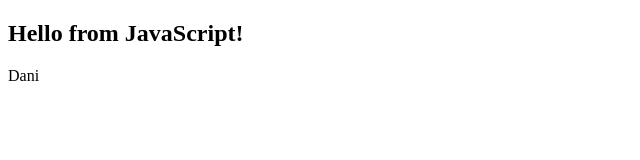
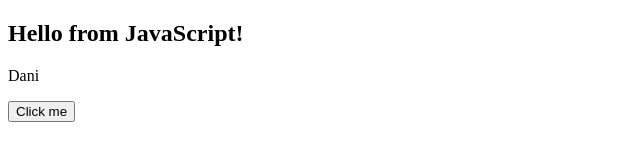
Before and after one commit to danimal-crossing/vuejs-practice, a plain HTML site: page index.html in a window 1280 px wide. Shown: the whole page, without its empty margins (0-640 px from the left). Drawn offline with nearby package versions, Linux system fonts and the light colour scheme.

Commit message:
adds vuejs methods section with von click

```diff
--- a/index.html
+++ b/index.html
@@ -10,6 +10,7 @@
   <div id="app">
     <h2>{{ message }}</h2>
     <p>{{ name }}</p>
+    <button v-on:click="changeMessage()">Click me</button>
   </div>
 </body>
 </html>
--- a/index.js
+++ b/index.js
@@ -3,5 +3,10 @@ var app = new Vue({
   data: {
     message: "Hello from JavaScript!",
     name: "Dani"
+  },
+  methods: {
+    changeMessage: function () {
+      this.message = "Whoa....";
+    }
   }
 });
```
